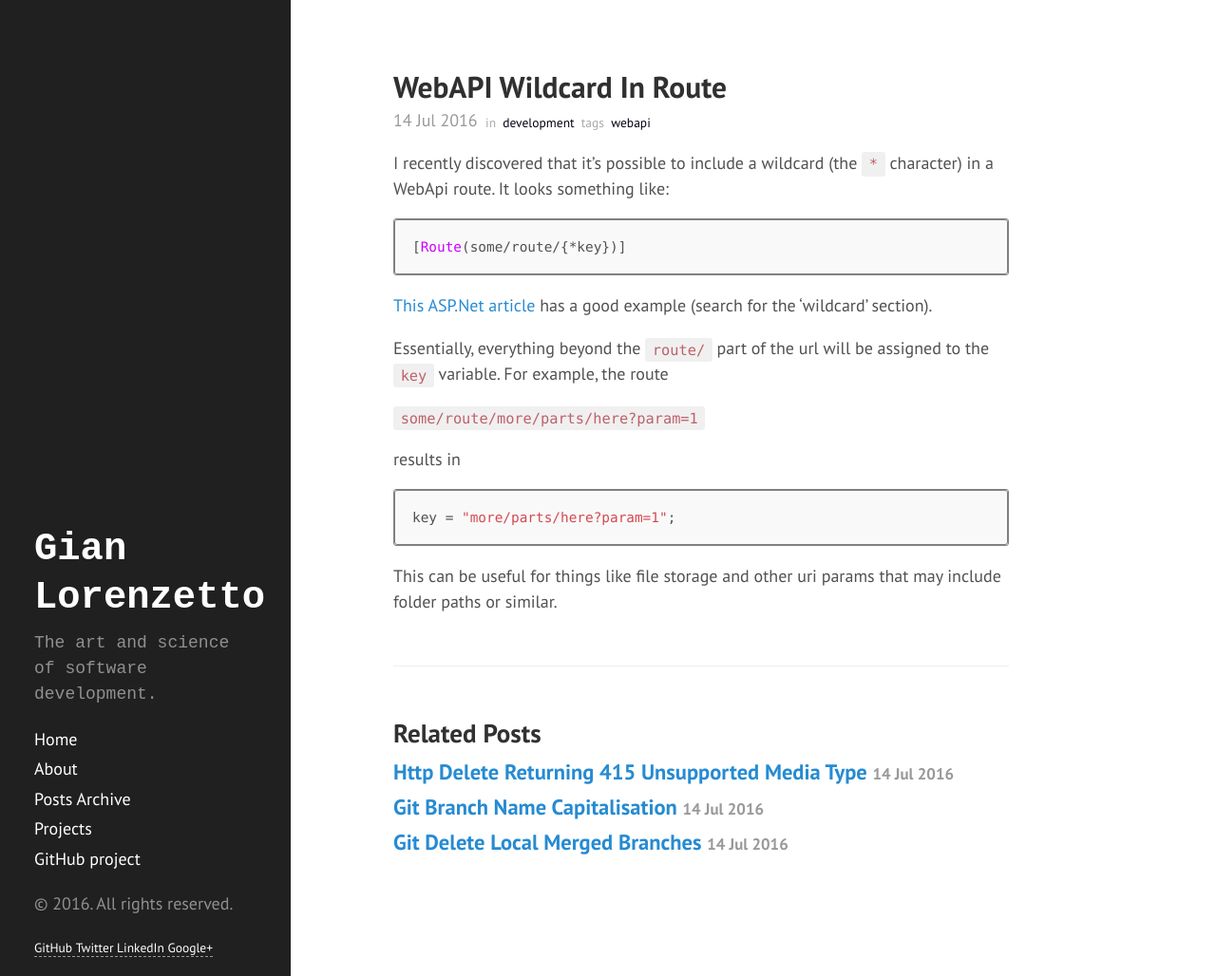
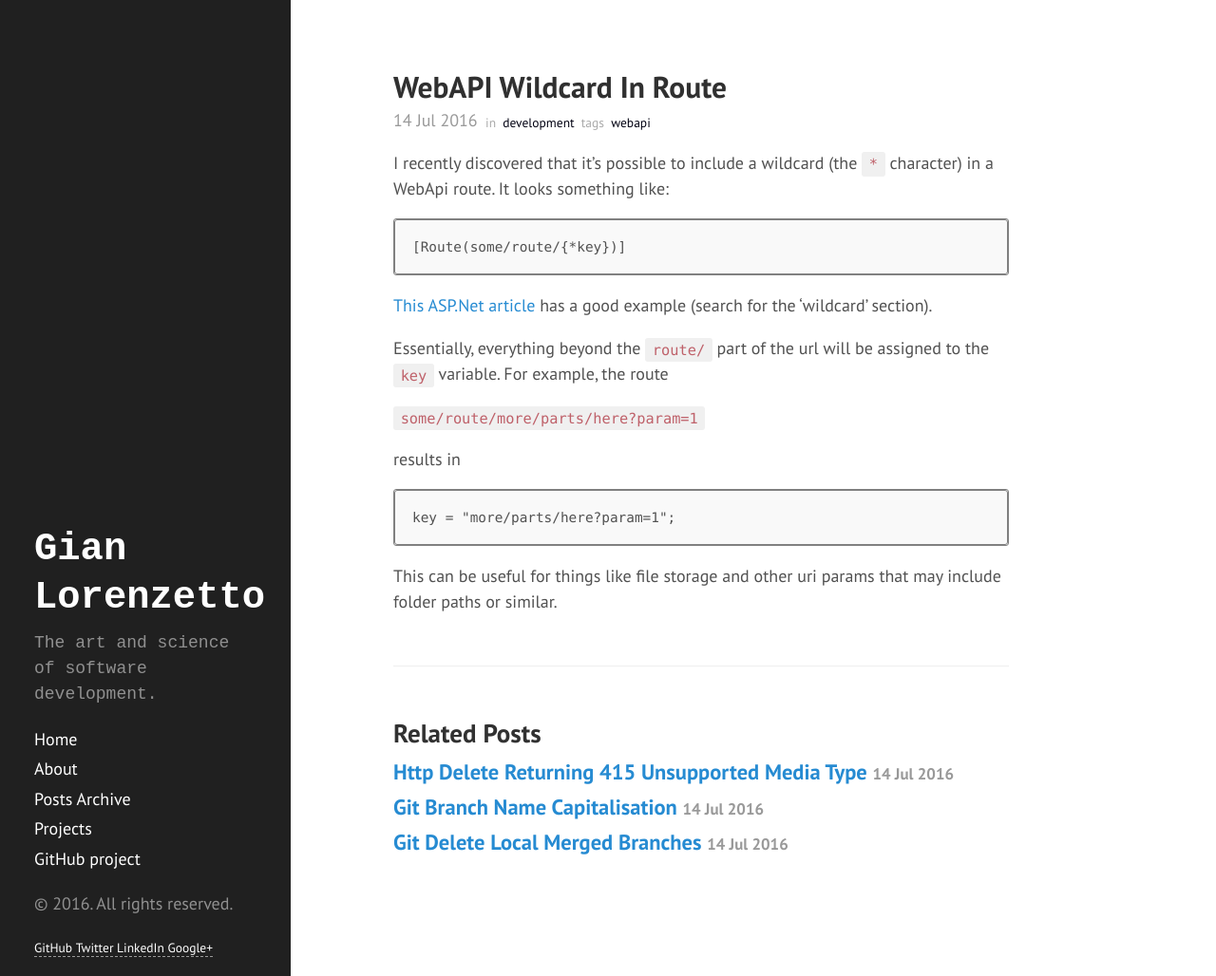
Before and after one commit to GianLorenzetto/GianLorenzetto.github.io-www, a Jekyll site: the page built from _posts/2016-07-16-webpi-route-wildcard.md, in a window 1280 px wide and 1028 px high. Shown: the whole window at 95% size. Built offline with Jekyll 4.4.1, drawn with Linux system fonts in a browser that asks for light colours.

````diff
--- a/_posts/2016-07-16-webpi-route-wildcard.md
+++ b/_posts/2016-07-16-webpi-route-wildcard.md
@@ -4,16 +4,15 @@ title: WebAPI Wildcard In Route
 categories: [development]
 tags: [webapi]
 date: 2016-07-14 19:44:00
-
 ---
 
 I recently discovered that it's possible to include a wildcard (the `*` character) in a WebApi route. It looks something like:
 
-``` csharp
+```
 [Route(some/route/{*key})]
 ```
 
-<!-- more -->
+<!--more-->
 
 [This ASP.Net article](http://www.asp.net/web-api/overview/web-api-routing-and-actions/create-a-rest-api-with-attribute-routing) has a good example (search for the 'wildcard' section).
 
@@ -23,7 +22,7 @@ Essentially, everything beyond the `route/` part of the url will be assigned to
 
 results in
 
-``` csharp
+```
 key = "more/parts/here?param=1";
 ```
 
````
Also changed, not shown: _posts/2016-07-16-git-branch-name-captitalisation.md (+1 -1 lines), _posts/2016-07-16-git-delete-local-merged-branches.md (+2 -0 lines), _posts/2016-07-16-git-push-the-easy-way.md (+0 -1 lines), _posts/2016-07-16-http-delete-returning-415-unsupported-media-type.md (+2 -3 lines).
